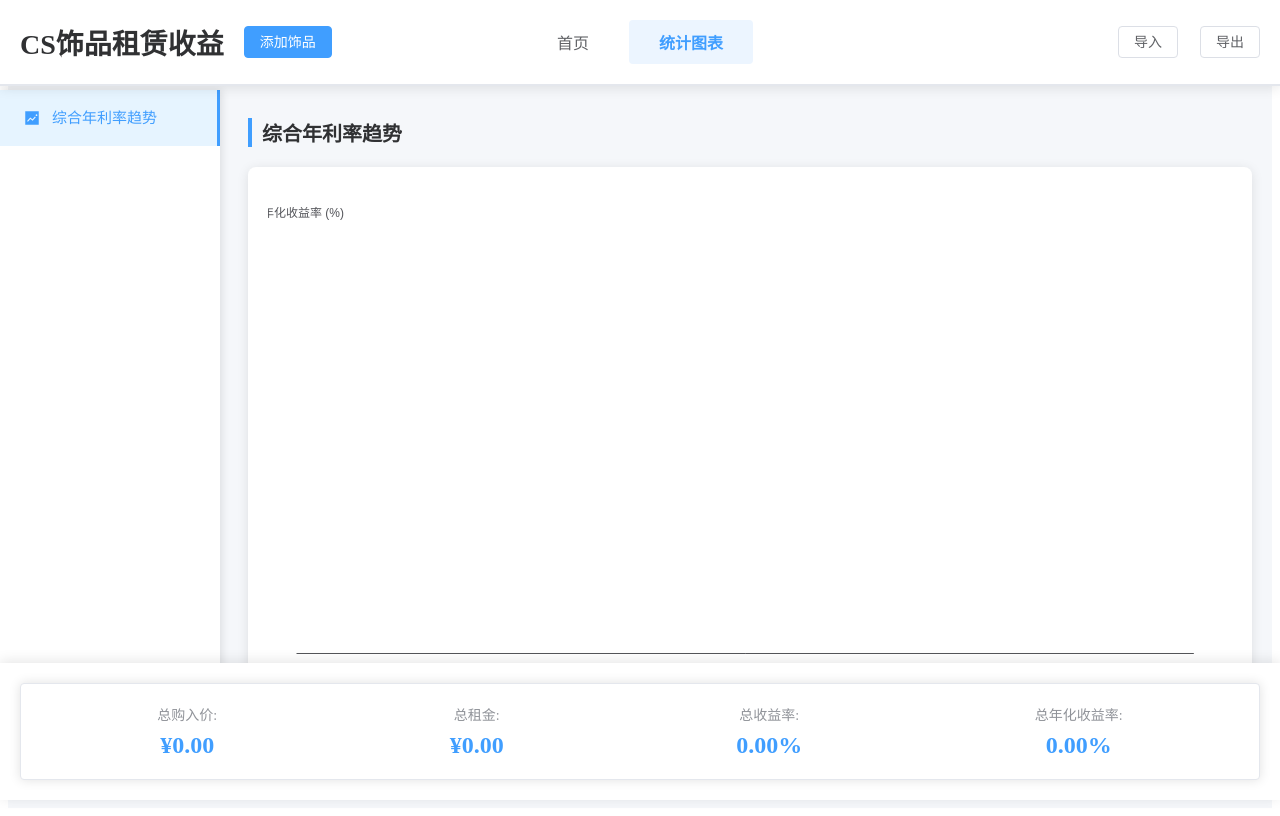
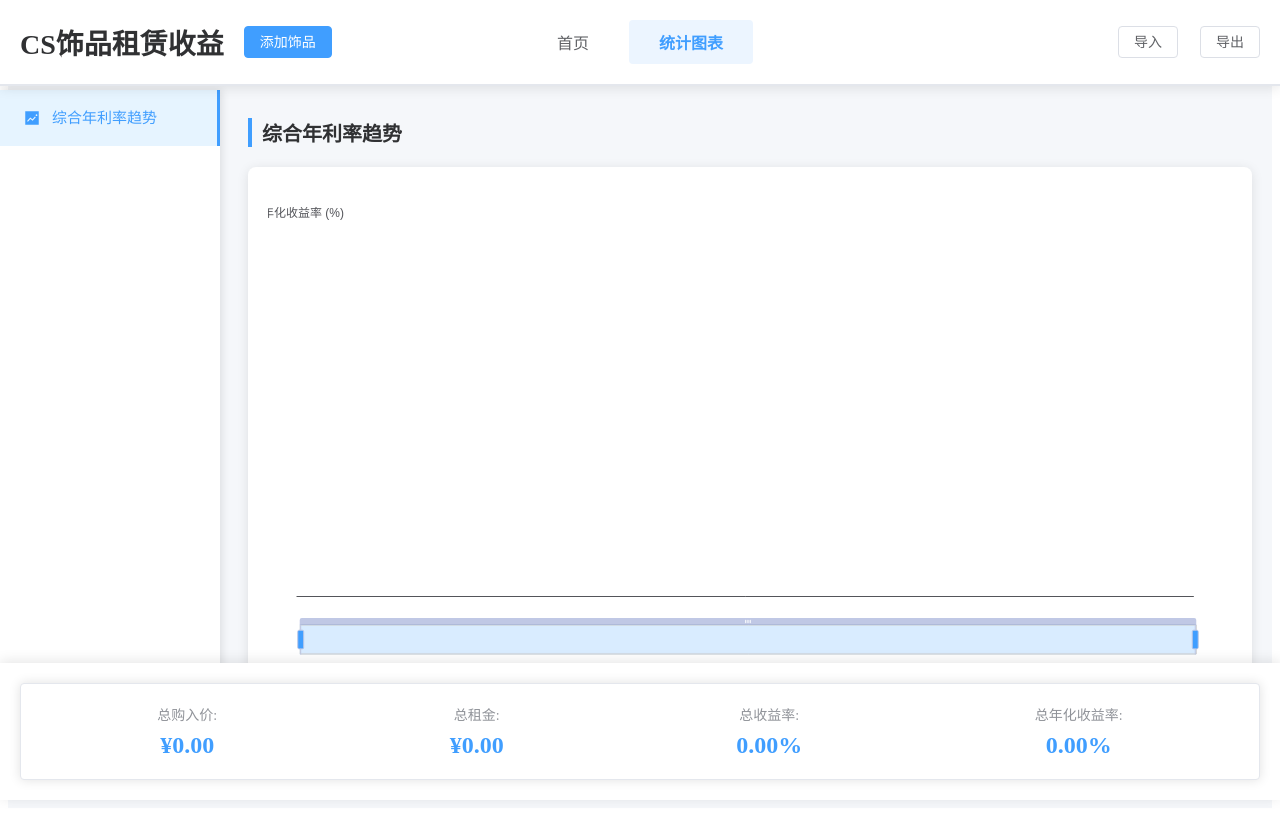
Before and after one commit to MouzKarrigan/cs2_rent_record, a Vue app: page /charts in a window 1280 px wide. Built offline with nearby package versions, Linux system fonts and the light colour scheme.

Commit message:
feat: zoom and detailed stats of AnnualizedRateTrend chart.

```diff
--- a/src/views/chartComponents/AnnualizedRateTrend.vue
+++ b/src/views/chartComponents/AnnualizedRateTrend.vue
@@ -21,7 +21,8 @@ import {
   TitleComponent,
   TooltipComponent,
   GridComponent,
-  LegendComponent
+  LegendComponent,
+  DataZoomComponent
 } from 'echarts/components'
 import VChart from 'vue-echarts'
 
@@ -32,7 +33,8 @@ use([
   TitleComponent,
   TooltipComponent,
   GridComponent,
-  LegendComponent
+  LegendComponent,
+  DataZoomComponent
 ])
 
 // 从父组件注入数据
@@ -121,36 +123,33 @@ const calculateTotalAnnualizedRateAtDate = (date) => {
   return weightedSum / totalWeight
 }
 
-// 生成所有需要计算的日期点
+// 生成所有需要计算的日期点（每一天）
 const generateDatePoints = () => {
   if (!items.value || items.value.length === 0) return []
 
-  const dateSet = new Set()
   const today = new Date()
   today.setHours(0, 0, 0, 0)
 
-  // 收集所有购入日期和租赁结束日期
+  // 找到最早的购买日期
+  let earliestDate = null
   items.value.forEach(item => {
     const purchaseDate = new Date(item.purchaseDate)
     purchaseDate.setHours(0, 0, 0, 0)
-    dateSet.add(purchaseDate.getTime())
-
-    item.rentalRecords.forEach(record => {
-      const endDate = new Date(record.endDate)
-      endDate.setHours(0, 0, 0, 0)
-      if (endDate <= today) {
-        dateSet.add(endDate.getTime())
-      }
-    })
+    if (!earliestDate || purchaseDate < earliestDate) {
+      earliestDate = purchaseDate
+    }
   })
 
-  // 添加今天
-  dateSet.add(today.getTime())
+  if (!earliestDate) return []
 
-  // 转换为数组并排序
-  const dates = Array.from(dateSet)
-    .map(timestamp => new Date(timestamp))
-    .sort((a, b) => a - b)
+  // 生成从最早购买日期到今天的每一天
+  const dates = []
+  const currentDate = new Date(earliestDate)
+
+  while (currentDate <= today) {
+    dates.push(new Date(currentDate))
+    currentDate.setDate(currentDate.getDate() + 1)
+  }
 
   return dates
 }
@@ -195,10 +194,36 @@ const chartOption = computed(() => {
     grid: {
       left: '3%',
       right: '4%',
-      bottom: '3%',
+      bottom: '15%',
       top: '10%',
       containLabel: true
     },
+    dataZoom: [
+      {
+        type: 'slider',
+        show: true,
+        start: 0,
+        end: 100,
+        height: 30,
+        bottom: 20,
+        borderColor: '#ccc',
+        fillerColor: 'rgba(64, 158, 255, 0.2)',
+        handleStyle: {
+          color: '#409EFF'
+        },
+        textStyle: {
+          color: '#333'
+        }
+      },
+      {
+        type: 'inside',
+        start: 0,
+        end: 100,
+        zoomOnMouseWheel: true,
+        moveOnMouseMove: true,
+        moveOnMouseWheel: false
+      }
+    ],
     xAxis: {
       type: 'category',
       data: dates,
```
